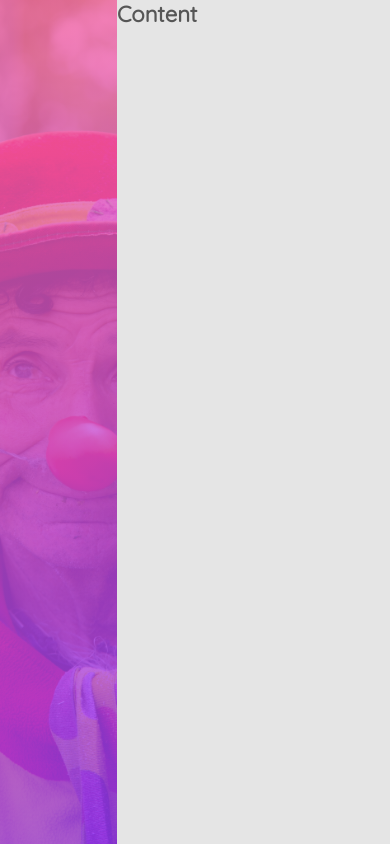
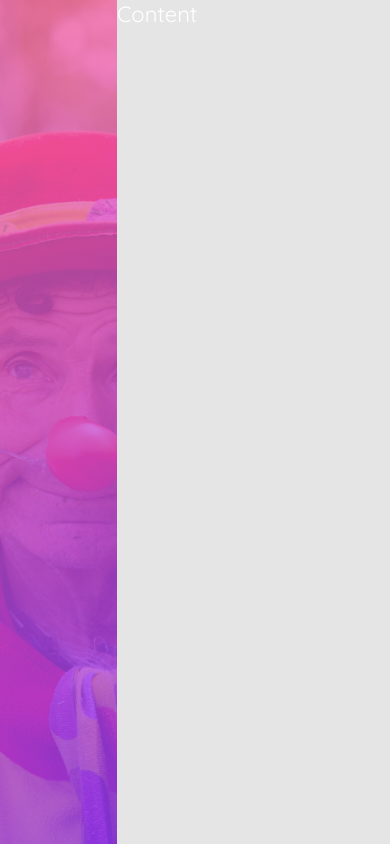
Before and after one commit to gsb6/entertainers-schedule, a React (Create React App) app: page / in a window 390 px wide. Built offline with nearby package versions, Linux system fonts and the light colour scheme.

Commit message:
responsive rules for h1 tag

```diff
--- a/src/style/global.ts
+++ b/src/style/global.ts
@@ -1,4 +1,5 @@
 import { createGlobalStyle } from 'styled-components';
+import { devices } from '../style/devices';
 
 const GlobalStyle = createGlobalStyle`
   * {
@@ -35,7 +36,23 @@ const GlobalStyle = createGlobalStyle`
   }
 
   h1 {
-    font-size: 2.2rem;
+    font-size: 3.2rem;
+    font-weight: normal;
+  }
+
+  @media ${devices.mobileL} {
+    h1 {
+      font-size: 2.4rem;
+      text-align: center;
+    }
+  }
+
+  @media ${devices.mobileL} {
+    h1 {
+      font-size: 2.2rem;
+      text-align: center;
+      color: #fff;
+    }
   }
 `;
 
```
